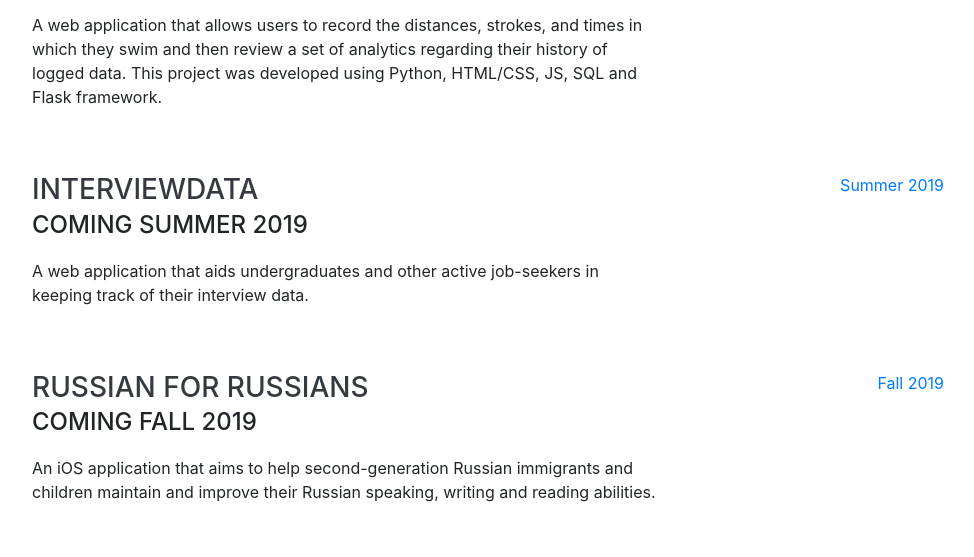
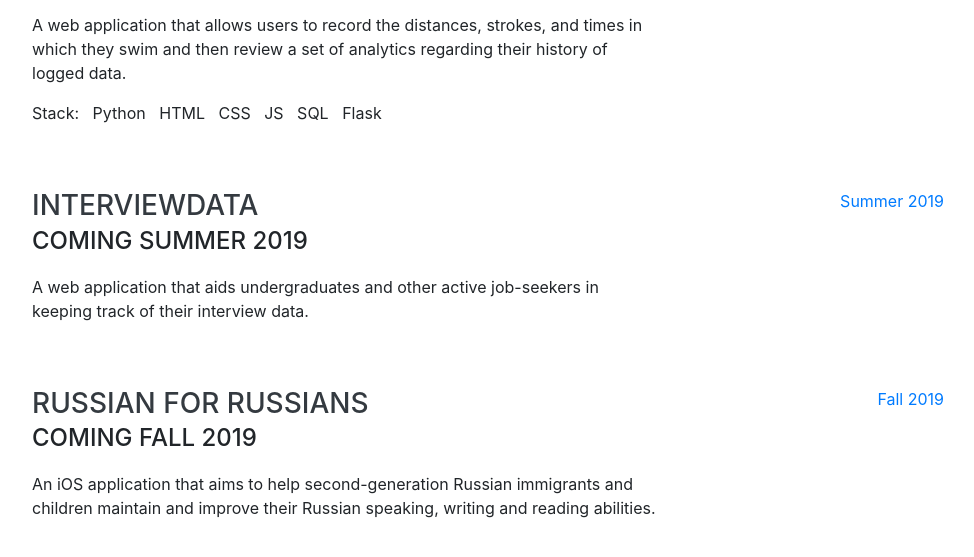
Before and after one commit to davidsalazkin/personal_portfolio, a website with bundled scripts: page index.html in a window 1280 px wide. Shown: the part 2613-3170 px from the top of the page, without its empty margins (288-1262 px from the left). Built offline with nearby package versions, Linux system fonts and the light colour scheme; a web font is replaced by a local one.

Commit message:
small content updates

```diff
--- a/index.html
+++ b/index.html
@@ -159,7 +159,8 @@
             <div class="resume-content">
               <h3 class="mb-0"><a href="http://www.swimlog.org" target="_blank">Swim Log</a> · <a href="https://github.com/davidsalazkin/swim_log" target="_blank"><i class="fab fa-github"></i></a></h3>
               <div class="subheading mb-3">A swim logging application.</div>
-              <p>A web application that allows users to record the distances, strokes, and times in which they swim and then review a set of analytics regarding their history of logged data. This project was developed using Python, HTML/CSS, JS, SQL and Flask framework.</p>
+              <p>A web application that allows users to record the distances, strokes, and times in which they swim and then review a set of analytics regarding their history of logged data.</p>
+              <p style="word-spacing: 9px">Stack: Python HTML CSS JS SQL Flask</p>
             </div>
             <div class="resume-date text-md-right">
               <span class="text-primary">February 2019</span>
```
